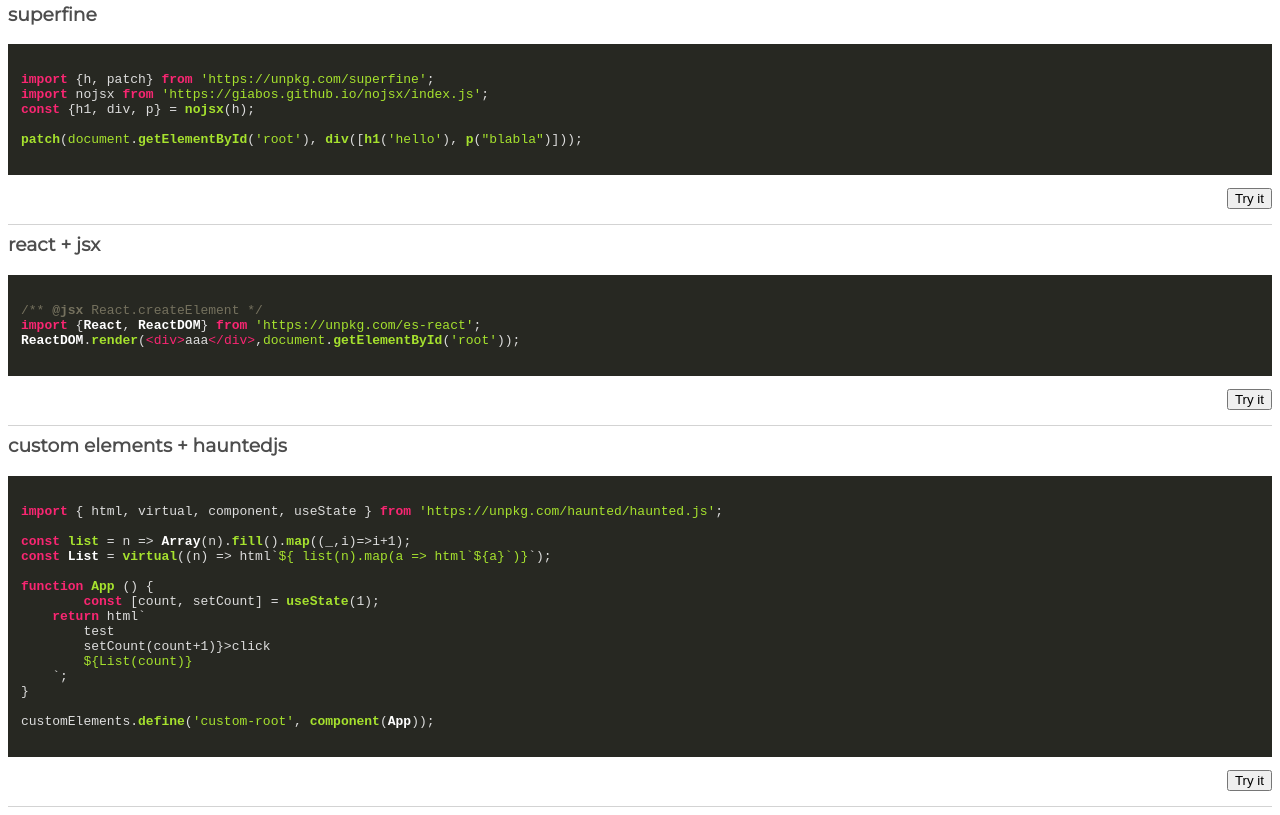
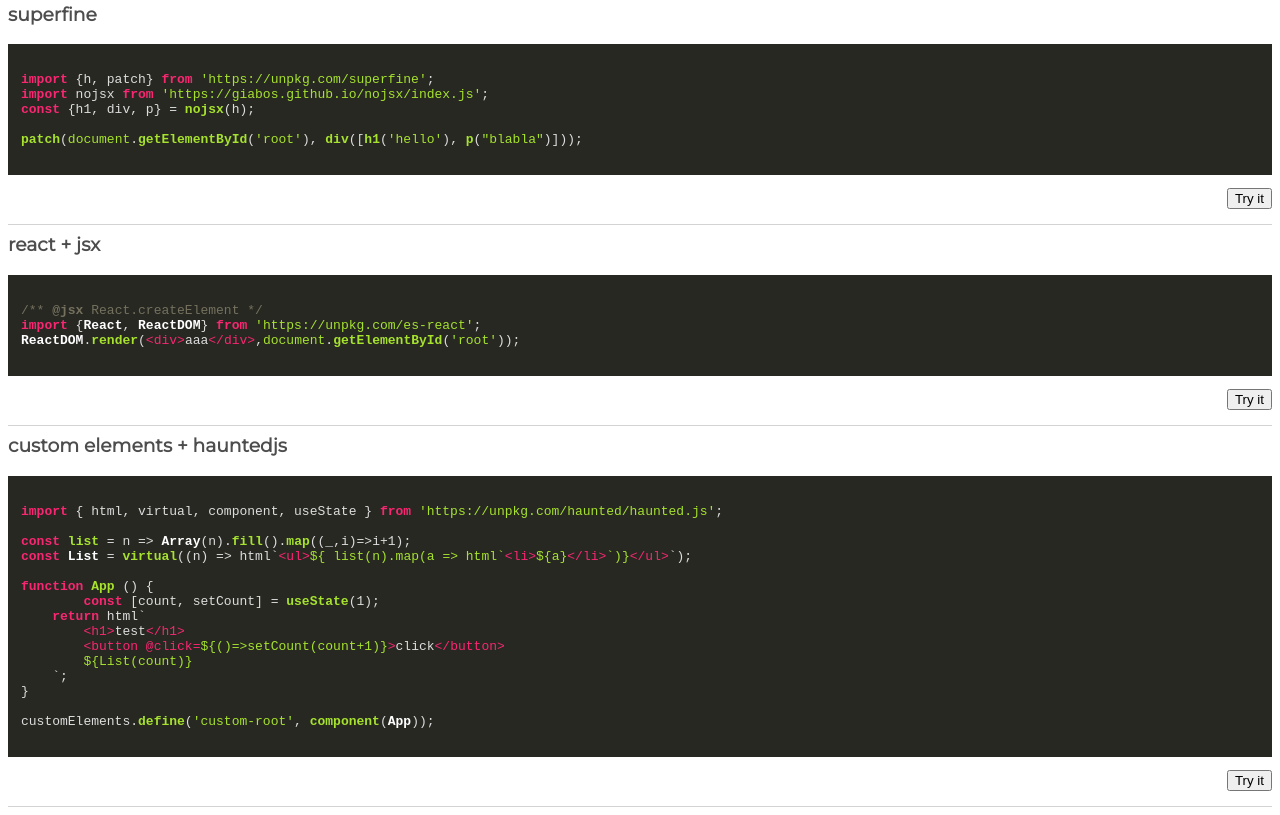
Before and after one commit to giabos/jspad, a website: page about.html in a window 1280 px wide. Shown: the part 777-1592 px from the top of the page. Drawn offline with nearby package versions, Linux system fonts and the light colour scheme.

Commit message:
html entities encoding

```diff
--- a/about.html
+++ b/about.html
@@ -101,21 +101,21 @@
 
     <h3>custom elements + hauntedjs</h3>
     <pre><code class="javascript" id="code-5">
-import { html, virtual, component, useState } from 'https://unpkg.com/haunted/haunted.js';
+import { html, virtual, component, useState } from &#x27;https://unpkg.com/haunted/haunted.js&#x27;;
 
-const list = n => Array(n).fill().map((_,i)=>i+1);
-const List = virtual((n) => html`<ul>${ list(n).map(a => html`<li>${a}</li>`)}</ul>`);
+const list = n =&#x3E; Array(n).fill().map((_,i)=&#x3E;i+1);
+const List = virtual((n) =&#x3E; html&#x60;&#x3C;ul&#x3E;${ list(n).map(a =&#x3E; html&#x60;&#x3C;li&#x3E;${a}&#x3C;/li&#x3E;&#x60;)}&#x3C;/ul&#x3E;&#x60;);
 
 function App () {
         const [count, setCount] = useState(1);
-    return html`
-        <h1>test</h1>
-        <button @click=${()=>setCount(count+1)}>click</button>
+    return html&#x60;
+        &#x3C;h1&#x3E;test&#x3C;/h1&#x3E;
+        &#x3C;button @click=${()=&#x3E;setCount(count+1)}&#x3E;click&#x3C;/button&#x3E;
         ${List(count)}
-    `;
+    &#x60;;
 }
 
-customElements.define('custom-root', component(App));
+customElements.define(&#x27;custom-root&#x27;, component(App));
     </code></pre>
     <button onclick="useThisCode('code-5')">Try it</button>
     <hr>
```
